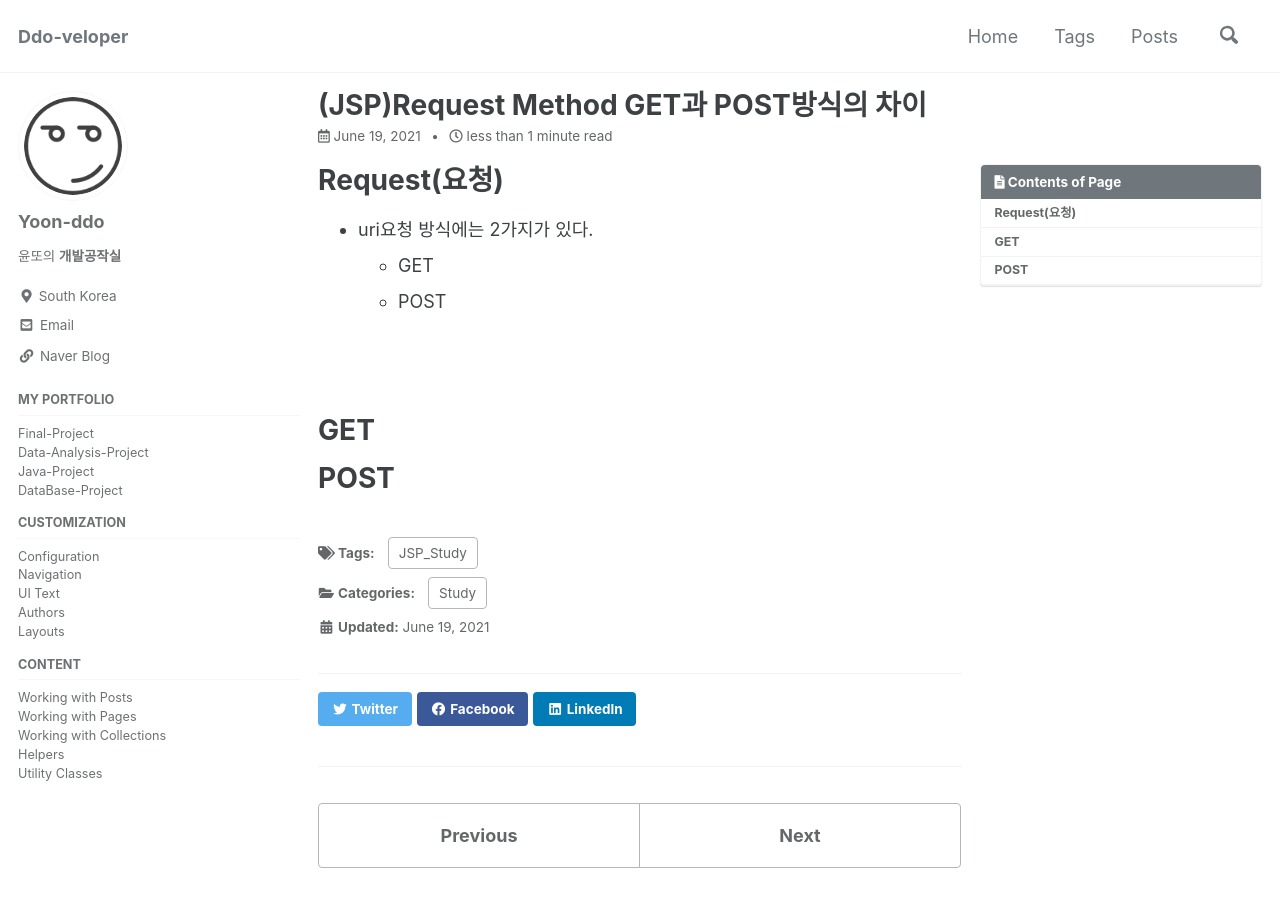
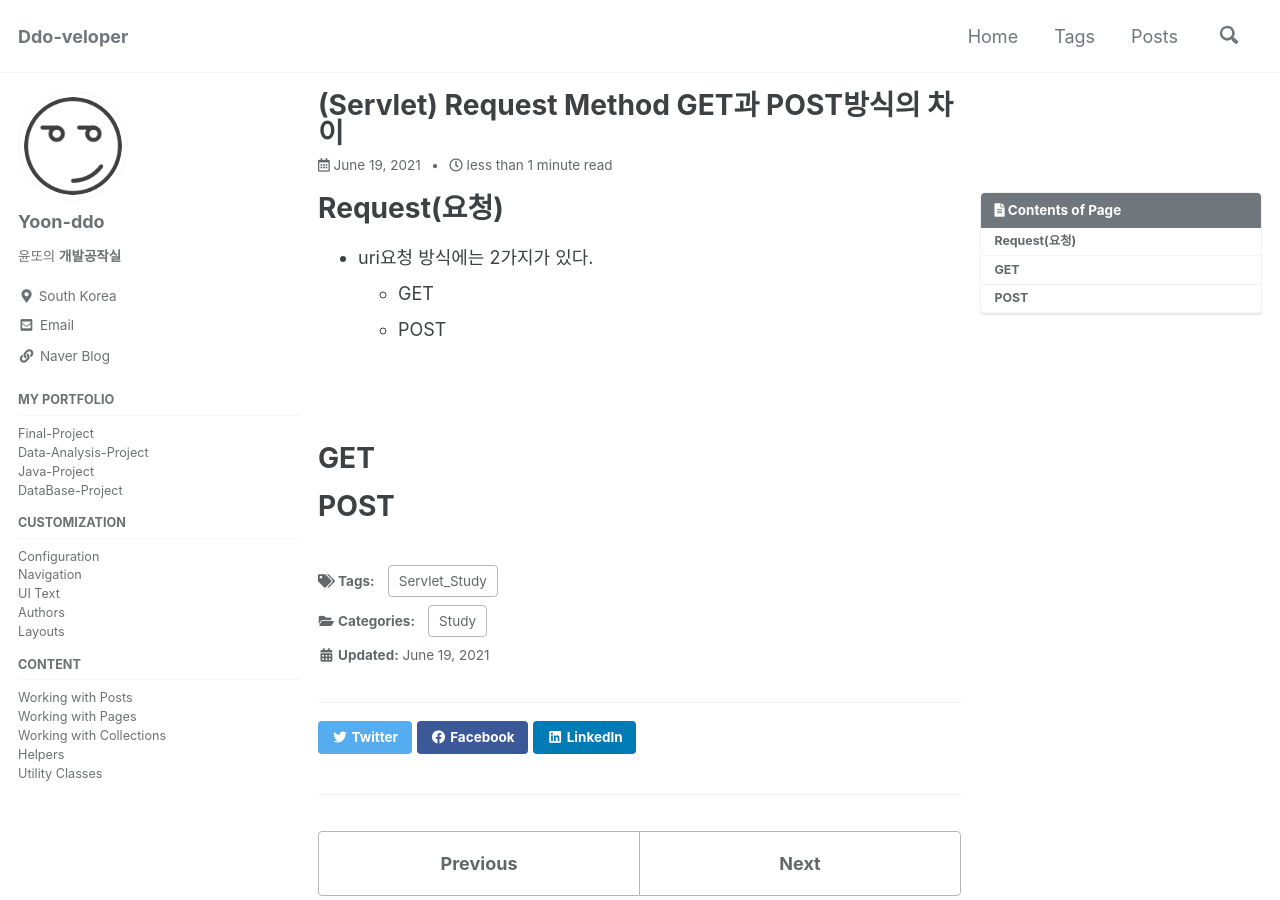
Before and after one commit to Yoon-ddo/Yoon-ddo.github.io, a Jekyll site: the page built from _posts/2021-06-19-(Servlet) Request Method GET과 POST방식의 차이.md, in a window 1280 px wide and 900 px high. Built offline with Jekyll 4.4.1, drawn with Linux system fonts in a browser that asks for light colours; cached includes are drawn as plain includes.

Commit message:
Update and rename 2021-06-19-(JSP)Request Method GET과 POST방식의 차이.md to 2021-06-19-(Servlet) Request Method GET과 POST방식의 차이.md

```diff
--- a/_posts/2021-06-19-(JSP)Request Method GET과 POST방식의 차이.md
+++ b/_posts/2021-06-19-(Servlet) Request Method GET과 POST방식의 차이.md
@@ -1,5 +1,5 @@
 ---
-title: (JSP)Request Method GET과 POST방식의 차이
+title: (Servlet) Request Method GET과 POST방식의 차이
 toc: true
 toc_sticky: true
 toc_label: "Contents of Page"
@@ -7,7 +7,7 @@ toc_label: "Contents of Page"
 categories:
   - Study
 tags:
-  - JSP_Study
+  - Servlet_Study
 ---
 
 # Request(요청)
```
